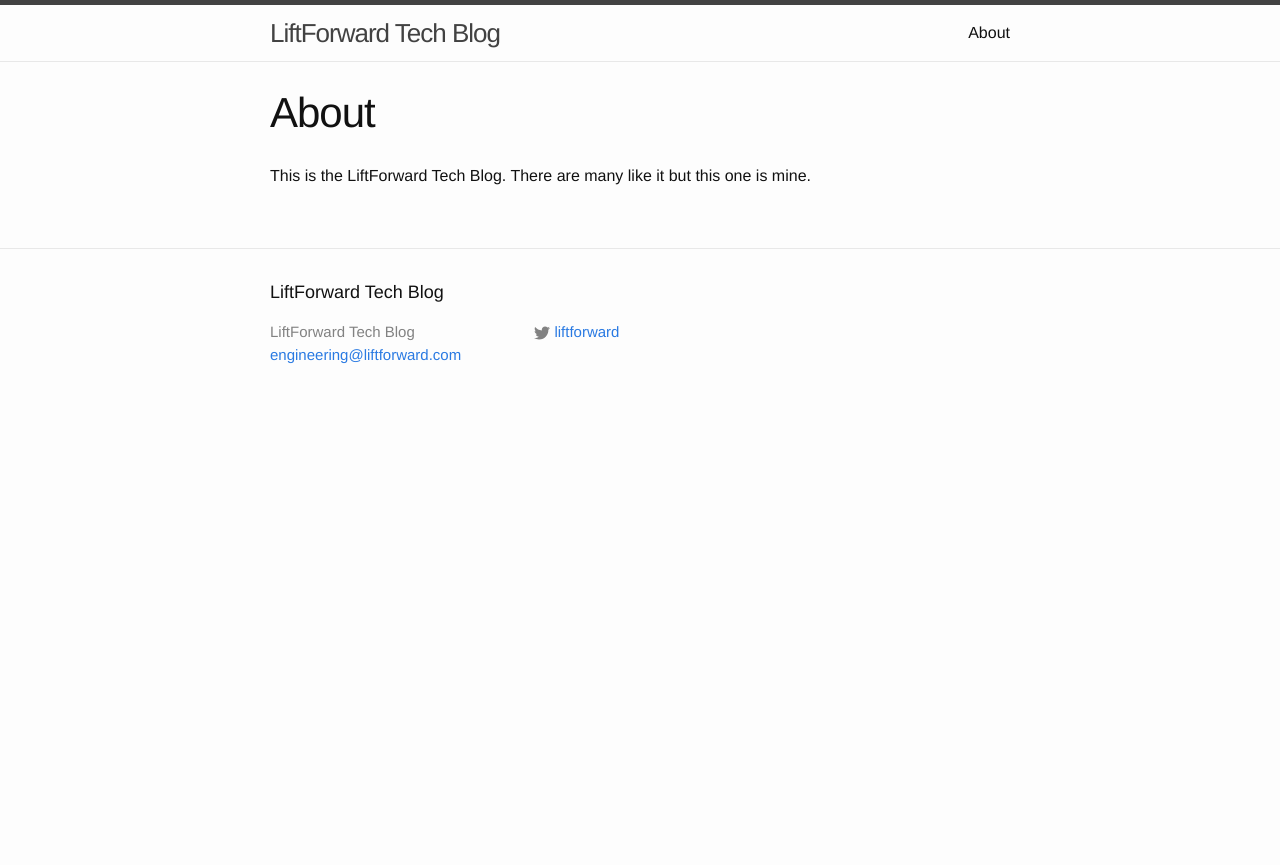
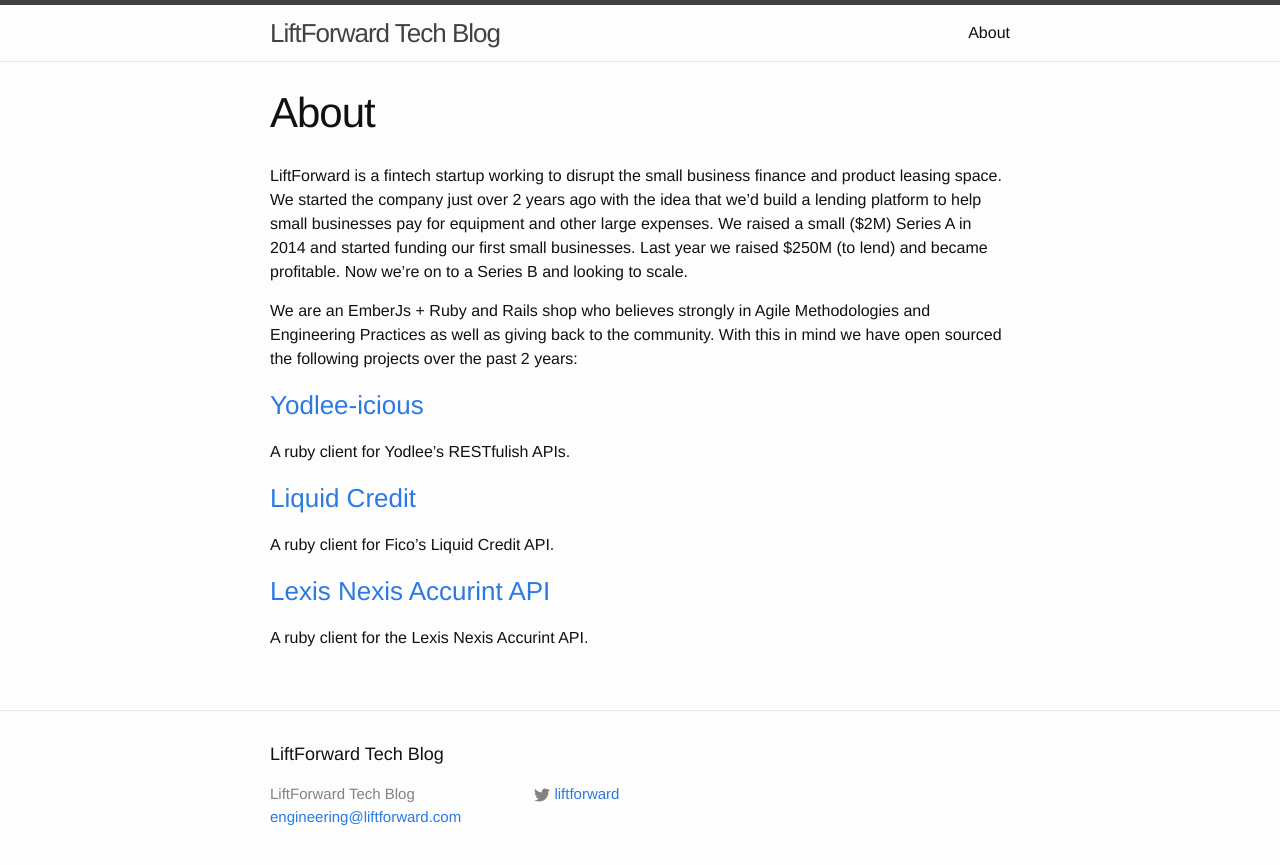
Before and after one commit to liftforward/liftforward.github.io, a Jekyll site: the page built from about.md, in a window 1280 px wide. Shown: the top 865 px of the page. Built offline with Jekyll 4.4.1, drawn with Linux system fonts in a browser that asks for light colours.

Commit message:
updating about and index pages

```diff
--- a/about.md
+++ b/about.md
@@ -4,4 +4,15 @@ title: About
 permalink: /about/
 ---
 
-This is the LiftForward Tech Blog. There are many like it but this one is mine.
+LiftForward is a fintech startup working to disrupt the small business finance and product leasing space. We started the company just over 2 years ago with the idea that we'd build a lending platform to help small businesses pay for equipment and other large expenses. We raised a small ($2M) Series A in 2014 and started funding our first small businesses. Last year we raised $250M (to lend) and became profitable. Now we're on to a Series B and looking to scale.
+
+We are an EmberJs + Ruby and Rails shop who believes strongly in Agile Methodologies and Engineering Practices as well as giving back to the community. With this in mind we have open sourced the following projects over the past 2 years:
+
+### [Yodlee-icious](https://github.com/liftforward/yodlee-icious)
+A ruby client for Yodlee's RESTfulish APIs.
+
+### [Liquid Credit](http://github.com/liftforward/liquid-credit)
+A ruby client for Fico's Liquid Credit API.
+
+### [Lexis Nexis Accurint API](https://github.com/liftforward/lexis-nexis-accurint-api)
+A ruby client for the Lexis Nexis Accurint API.
```
Also changed, not shown: index.html (+7 -5 lines).
